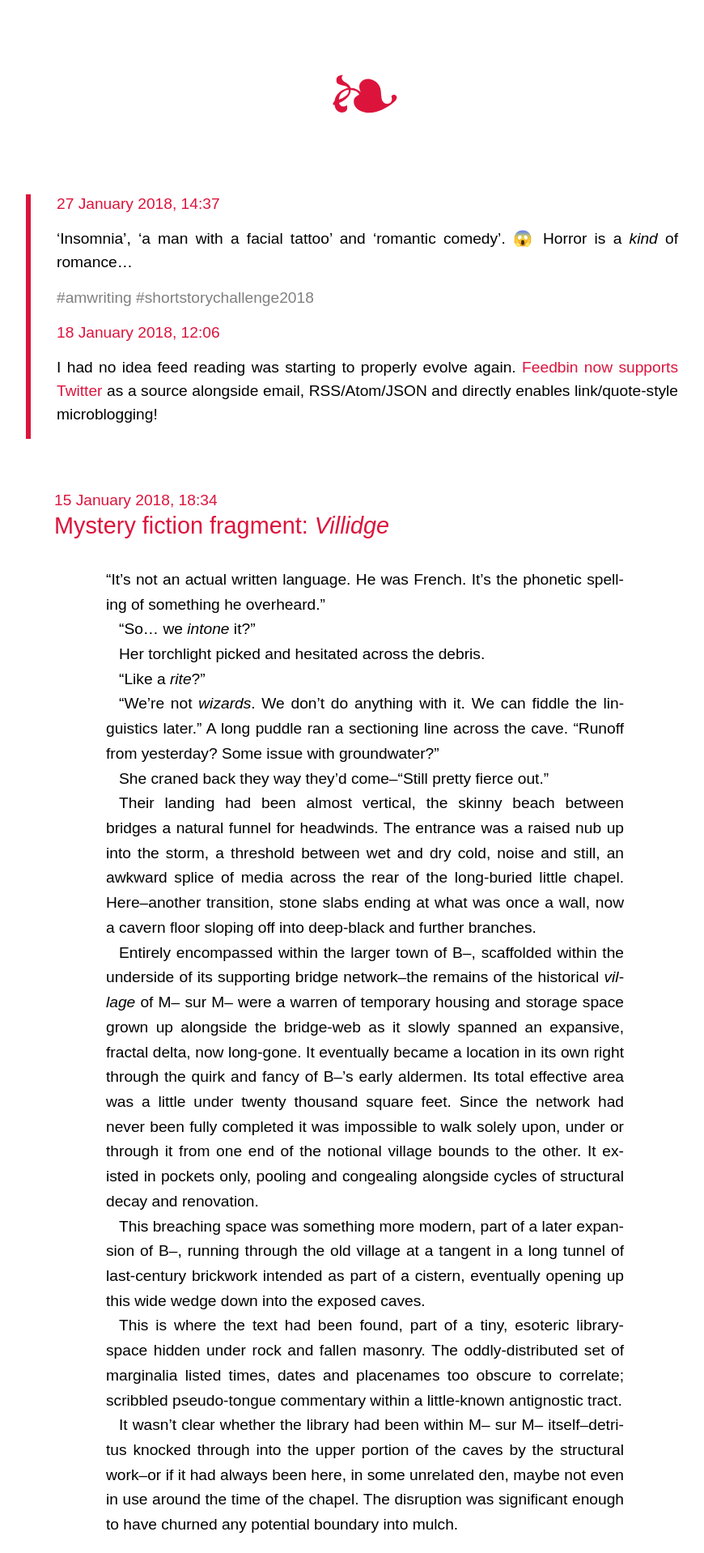
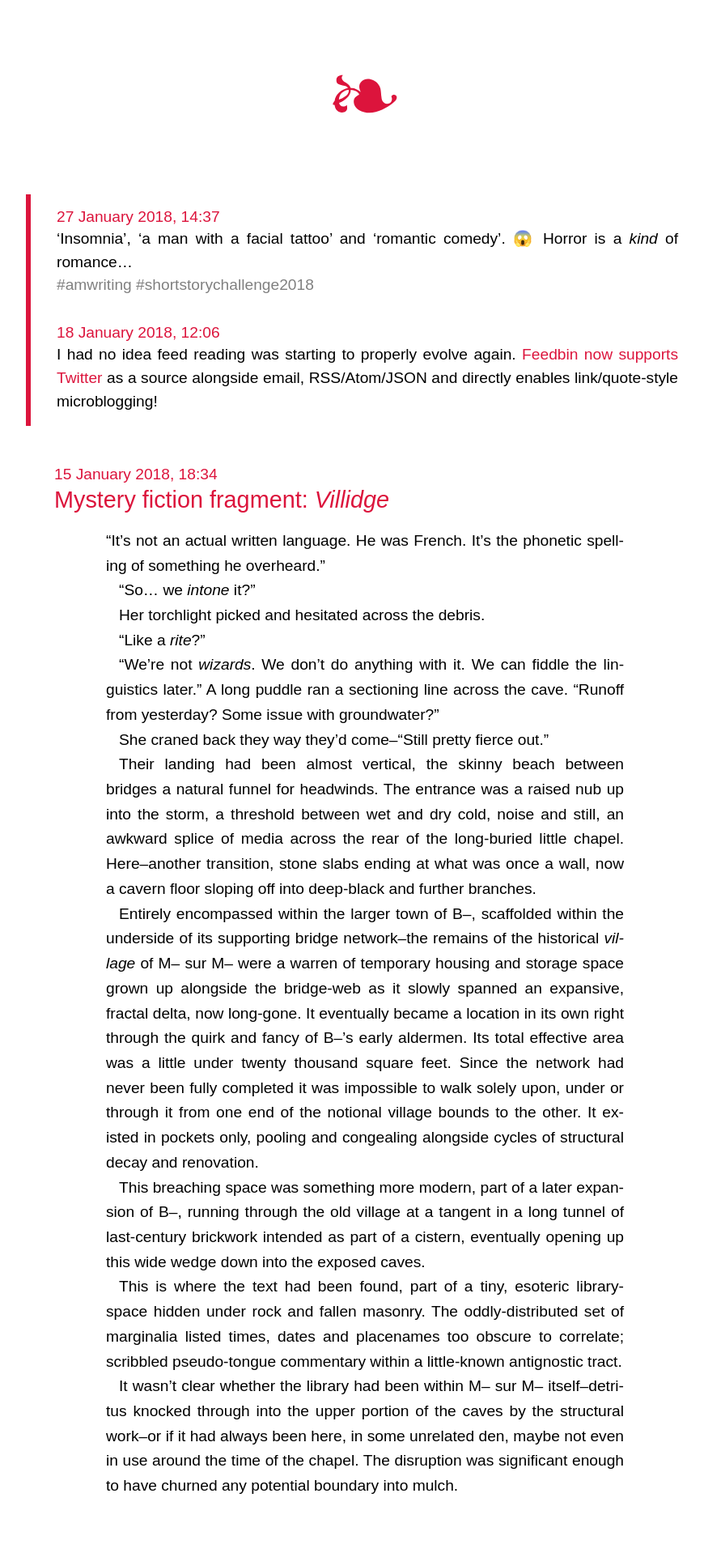
Before and after one commit to dmcgk/dmcgk.github.io, a Jekyll site: the page built from index.html, in a window 1280 px wide. Shown: the top 1918 px of the page at 81% size, without its empty margins (189-1059 px from the left). Built offline with Jekyll 4.4.1, drawn with Linux system fonts in a browser that asks for light colours; some web fonts are replaced; the list of posts is cut into pages by our own code.

Commit message:
Better spacing logic.

```diff
--- a/_includes/style.scss
+++ b/_includes/style.scss
@@ -94,6 +94,15 @@ p {
   hyphens: auto;
 }
 
+p + %headings {
+  margin-top: 1rem;
+}
+
+hr {
+  padding: 1rem;
+  border-width: 0;
+}
+
 pre {
   word-wrap: normal;
   padding: 2rem 1rem;
@@ -148,10 +157,6 @@ img {
   vertical-align: middle;
 }
 
-li {
-  margin-right: 1rem;
-}
-
 svg {
   width: auto;
   height: 1rem;
@@ -166,8 +171,17 @@ figcaption {
 }
 
 section > :not(img), article > :not(img) {
+  margin: 1rem auto;
+  padding: 0 2rem;
   max-width: {{ site-medium }};
-  margin: 1rem auto;
+}
+
+article > %headings {
+  margin: 0 auto;
+}
+
+%headings + %headings {
+  margin: 0 auto;
 }
 
 section + footer {
@@ -189,21 +203,22 @@ article {
   padding: {{ top-spacing }} 0 {{ bottom-spacing }} 0;
 }
 
-article p + %headings {
-  margin-top: 2rem;
+ul li {
+  margin: 0 2rem;
 }
 
-article %headings + p, .fiction %headings + p {
-  margin-top: 2rem;
+.micro-excerpt > :last-child, .article-excerpt > :last-child {
+  padding: 0 2rem 1rem 2rem;
+  margin: 0 auto;
 }
 
-article > %headings, .micro-excerpt > %headings, .article-excerpt > %headings, {
+.micro-excerpt > :first-child, .article-excerpt > :first-child {
+  padding: 1rem 2rem 0 2rem;
   margin: 0 auto;
-  padding: 0 2rem;
 }
 
-.micro-excerpt > :not(img):not(%headings) {
-  padding: 1rem 2rem;
+.micro-excerpt > :not(img), .article-excerpt > :not(img) {
+  padding: 0 2rem;
 }
 
 .micro-excerpt ul {
@@ -213,17 +228,17 @@ article > %headings, .micro-excerpt > %headings, .article-excerpt > %headings, {
 .micro-excerpt blockquote, .article-excerpt blockquote,   {
   padding: 0;
   border-style: none;
+  font-style: italic;
 }
 
-.micro-excerpt > .categories {
+.article-excerpt {
+  margin: 2rem 0;
+}
+
+.categories {
   color: gray;
   padding-top: 0;
   margin-top: 0;
-}
-
-.article-excerpt {
-  margin-top: 4rem;
-  margin-bottom: 4rem;
 }
 
 .image-list {
@@ -245,13 +260,13 @@ article > %headings, .micro-excerpt > %headings, .article-excerpt > %headings, {
 }
 
 .fiction p {
+  margin: 1rem auto 0 auto;
   line-height: 1.6;
-  margin: 0 auto;
-  padding: 0;
   max-width: {{ fiction-inset }};
 }
 
-.fiction p + p {
+.fiction > p + p {
+  margin: 0 auto;
   text-indent: 1rem;
 }
 
@@ -300,15 +315,11 @@ a.navigation-element:hover, header a:hover {
     font-size: 1rem;
   }
 
-  header %headings, footer {
-    padding: 3rem 1rem;
-  }
-
   header svg {
     height: 3rem;
   }
 
-  section > :not(img), article > :not(img) {
+  section > :not(img), article > :not(img){
     max-width: 80%;
   }
 
@@ -320,13 +331,16 @@ a.navigation-element:hover, header a:hover {
     border-width: 0px 0px 0px 0px;
   }
 
-  .article-excerpt {
-    margin-top: 2rem;
-    margin-bottom: 2rem;
-  }
-
   .fiction p {
     max-width: 80%;
   }
 
+  .micro-excerpt > :last-child, .article-excerpt > :last-child {
+    padding: 0 0 1rem 0;
+  }
+
+  .micro-excerpt > :first-child, .article-excerpt > :first-child {
+    padding: 1rem 0 0 0;
+  }
+
 }
```
